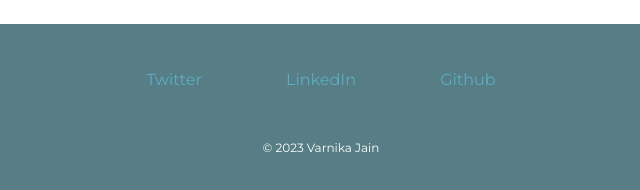
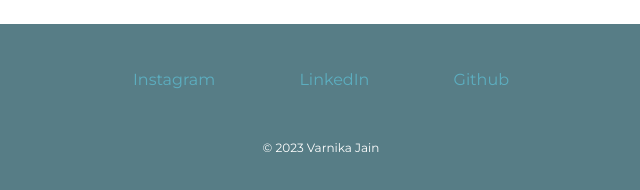
Before and after one commit to jainvarnika4/upflairs, a plain HTML site: page day8/index.html in a window 1280 px wide. Shown: the part 2375-2565 px from the top of the page, 319-959 px from the left. Drawn offline with Linux system fonts and the light colour scheme.

Commit message:
day8-9 portfolio page

```diff
--- a/day8/index.html
+++ b/day8/index.html
@@ -70,7 +70,7 @@
 
     <div class="bottom-section">
         <div class="social">
-            <a class="social-link" href="#">Twitter</a>
+            <a class="social-link" href="https://www.instagram.com/varnikajain04">Instagram</a>
             <a class="social-link" href="https://www.linkedin.com/in/varnika-jain-51202b233">LinkedIn</a>
             <a class="social-link" href="https://github.com/varnikajain04">Github</a>
 
```
